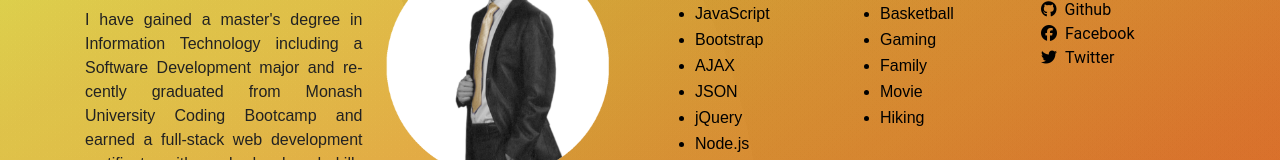
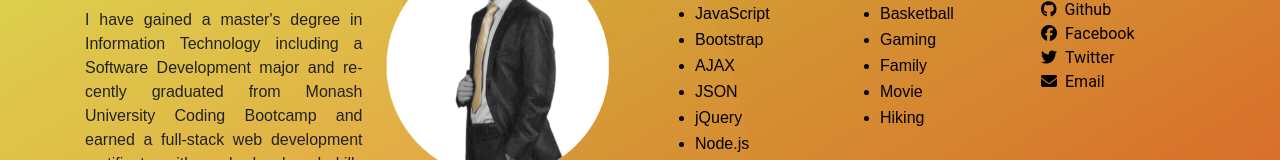
Before and after one commit to alibahrami633/react-portfolio, a React (Create React App) app: page /#/ in a window 1280 px wide. Shown: the part 232-392 px from the top of the page. Built offline with nearby package versions, Linux system fonts and the light colour scheme; no server answers; a web font is replaced by a local one.

Commit message:
added email address to contact component

```diff
--- a/src/components/ContactInfo/index.js
+++ b/src/components/ContactInfo/index.js
@@ -38,6 +38,12 @@ function ContactInfo() {
                     Twitter
                 </a>
             </div>
+            <div className="icon-anchor">
+                <i className="fa fa-envelope"></i>
+                <a href="mailto: ali.bahrami633@yahoo.com" target="_blank" rel="noopener noreferrer">
+                    Email
+                </a>
+            </div>
         </fieldset>
     );
 }
```
